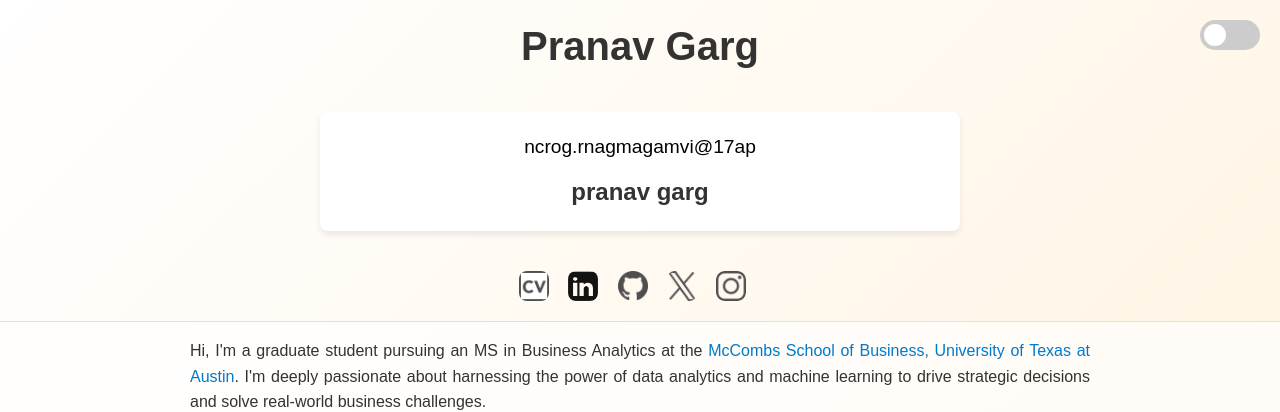
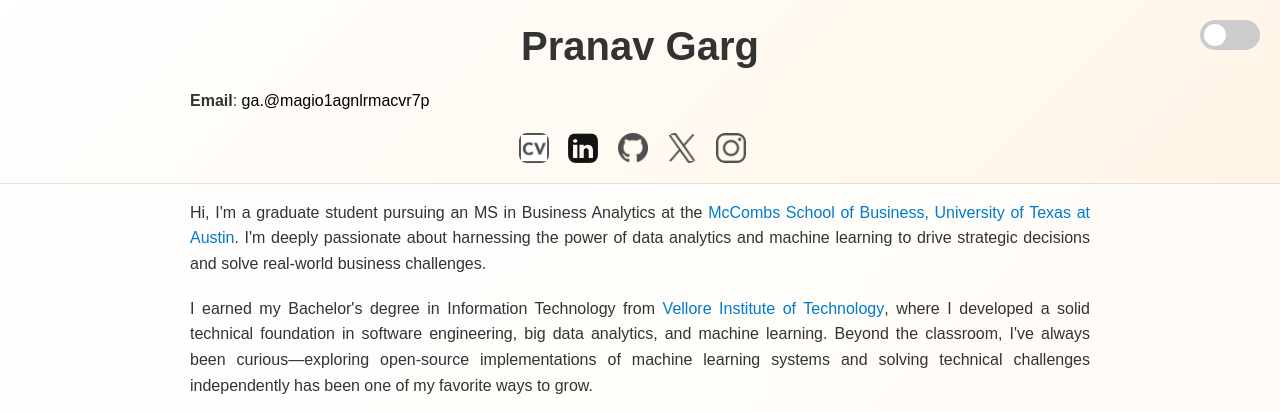
Before and after one commit to pranvgarg/pranvgarg.github.io, a website: page index.html in a window 1280 px wide. Shown: the top 412 px of the page. Drawn offline with Linux system fonts and the light colour scheme.

```diff
--- a/index.html
+++ b/index.html
@@ -21,33 +21,6 @@
 
   <!-- Google Analytics -->
   <script async src="https://www.googletagmanager.com/gtag/js"></script>
-
-  <style>
-    .email-container {
-      display: flex;
-      flex-direction: column;
-      align-items: center;
-      justify-content: center;
-      margin: 40px auto;
-      padding: 20px;
-      max-width: 600px;
-      background: var(--card-bg);
-      border-radius: 8px;
-      box-shadow: var(--shadow);
-    }
-
-    .email-address {
-      font-size: 1.2em;
-      margin-bottom: 10px;
-      color: var(--accent-color);
-    }
-
-    .name {
-      font-size: 1.5em;
-      font-weight: 600;
-      color: var(--text-color);
-    }
-  </style>
 </head>
 
 <body>
@@ -69,15 +42,12 @@
 
       <h1 class="name-title">Pranav Garg</h1>
 
-      <!-- Centered Email Layout -->
-      <div class="email-container">
-        <div class="email-address">
-          <span id="email">
-            <a href="#" onclick="emailScramble.initAnimatedBubbleSort();return false;">m1gaila@agag7rnvr.pmco</a>
-          </span>
-        </div>
-        <div class="name">pranav garg</div>
-      </div>
+      <p>
+        <b>Email</b>:
+        <span id="email" style="display:inline;">
+          <a href="#" onclick="emailScramble.initAnimatedBubbleSort();return false;">pranavgarg71@gmail.com</a>
+        </span>
+      </p>
 
       <div class="social-links">
         <a href="https://pranvgarg.github.io/files/resume_ds.pdf" target="_blank" aria-label="Resume">
@@ -246,13 +216,5 @@
   <script src="js/hidebib.js"></script>
   <script src="js/theme-switcher.js"></script>
   <script src="js/inline_scripts.js"></script>
-
-  <script>
-    // Update the scrambled email with the new text
-    emailScramble = new scrambledString(
-      document.getElementById('email'),
-      'emailScramble',
-      'mrago1ina@.agag7rnvpcm', // Scrambled version of m1gaila@agag7rnvr.pmco
-      [14, 1, 2, 6, 20, 11, 16, 3, 4, 12, 18, 8, 9, 7, 0, 19, 15, 13, 5, 10, 17, 21]
-    );
-  </script>
+</body>
+</html>
```
